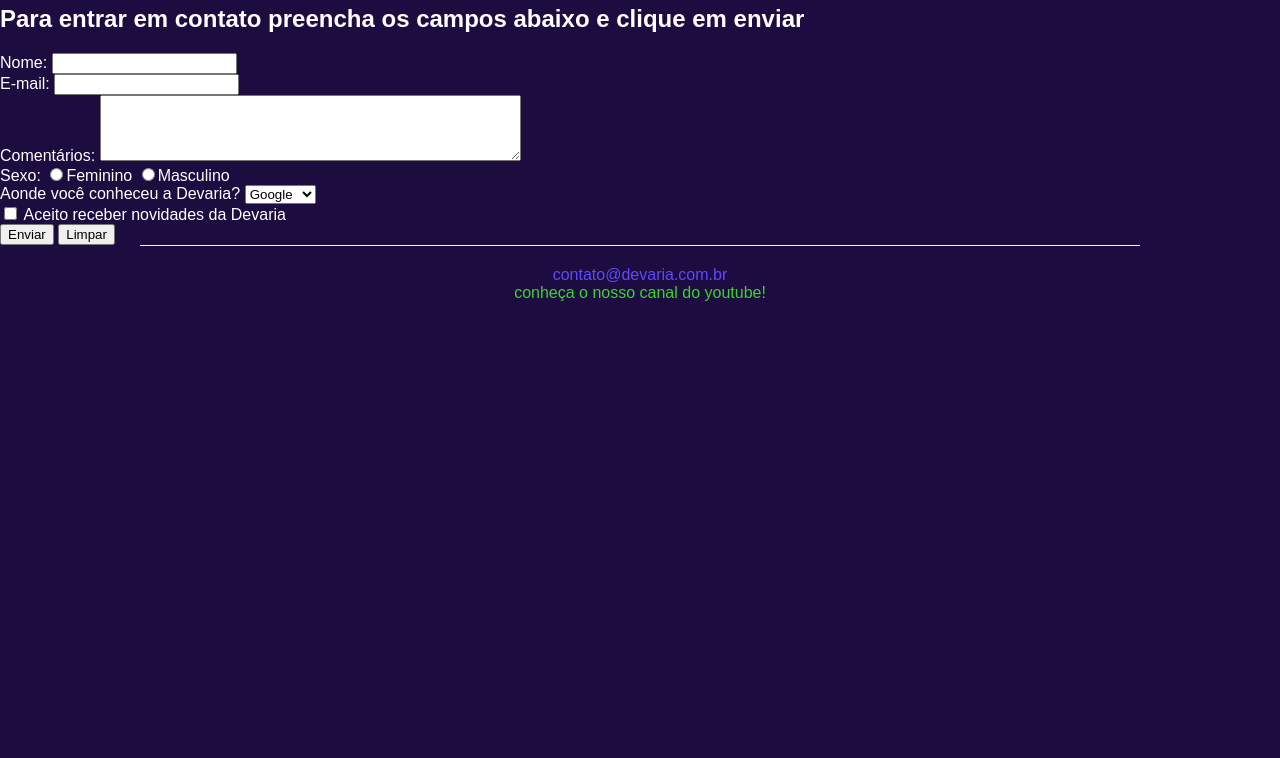
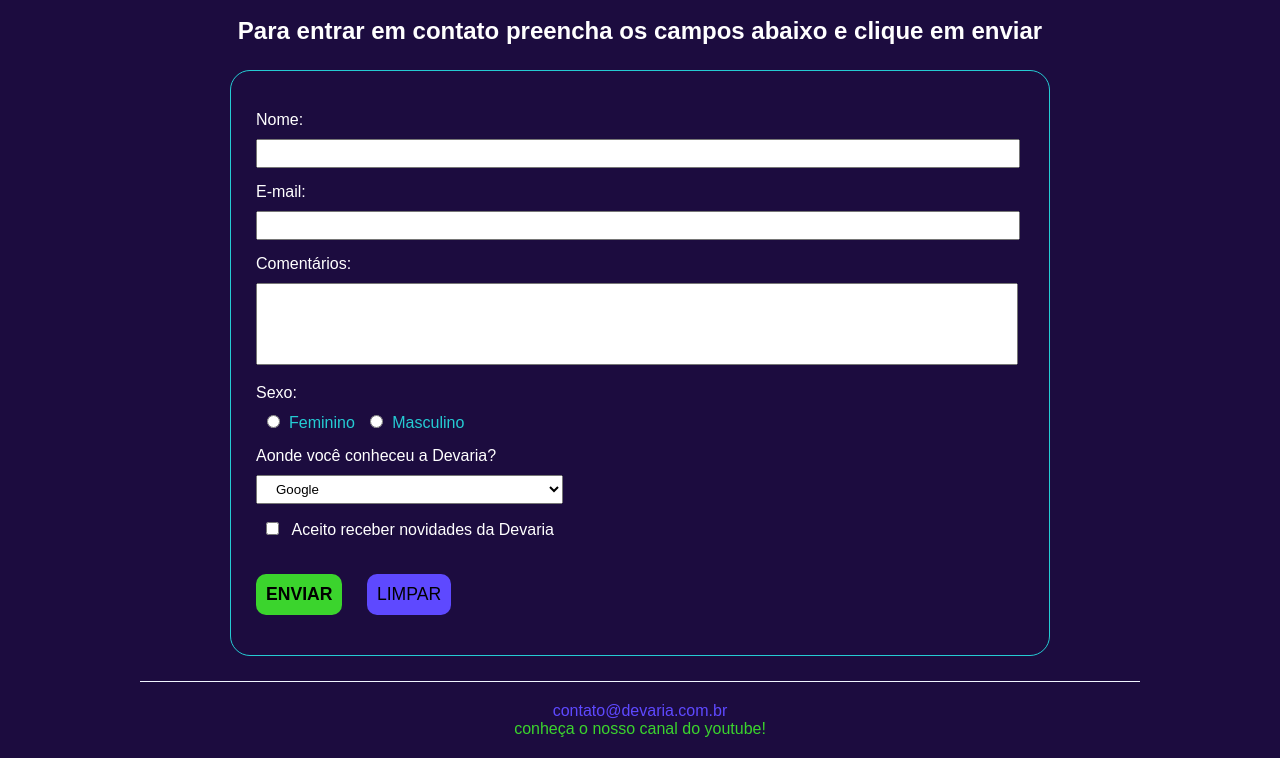
Before and after one commit to Jorgeluizgarcia/Projeto-Mini-Site-CSS-2023, a plain HTML site: page FaleConosco.html in a window 1280 px wide. Shown: the part 168-926 px from the top of the page. Before the commit the page ends 800 px from the top, so only its background shows below. Drawn offline with Linux system fonts and the light colour scheme.

Commit message:
home, pagina professores e fale conosco

```diff
--- a/FaleConosco.html
+++ b/FaleConosco.html
@@ -7,7 +7,7 @@
         <link rel="stylesheet" href="public/css/devaria.css" />
         <link rel="stylesheet" href="public/css/footer.css" />
         <link rel="stylesheet" href="public/css/header.css" />
-        <link rel="stylesheet" href="public/css/fale-conosco.css" />
+        <link rel="stylesheet" href="public/css/faleconosco.css" />
     </head>
     <body>
         <header>
@@ -23,8 +23,8 @@
             </nav>
         </header>
         <main>
-            <h1>Fale com a devaria através dessa página</h1>
-            <h2>Para entrar em contato preencha os campos abaixo e clique em enviar</h2>
+            <h1 class="title text-center">Fale com a devaria através dessa página</h1>
+            <h2 class="sub-title text-center">Para entrar em contato preencha os campos abaixo e clique em enviar</h2>
             <form action="Home.html" class="contact-form margin-horizontal-20px">
                 <div>
                     <label>Nome:</label>
--- a/public/css/devaria.css
+++ b/public/css/devaria.css
@@ -28,6 +28,11 @@ h1.title {
     text-align: center;
 }
 
+.margin-horizontal-20px {
+    margin-left: 20px;
+    margin-right: 20px;
+}
+
 @media screen and (min-width: 992px) {
     .width-50pct-desktop {
         width: 50% !important;
--- a/public/css/faleconosco.css
+++ b/public/css/faleconosco.css
@@ -1 +1,90 @@
 /* Estilos relacionados a pagina de fale conosco */
+
+.sub-title {
+    margin: 0 20px;
+}
+
+main .contact-form  > div {
+    margin: 15px 0;
+}
+
+main .contact-form > div label {
+    display: block;
+    margin-bottom: 10px;
+}
+
+main .contact-form input,
+main .contact-form select,
+main .contact-form textarea {
+    width: 90%;
+    padding: 5px 15px;
+    outline-color: #3bd42d;
+}
+
+main .contact-form select {
+    width: 100%;
+}
+
+main .contact-form textarea {
+    resize: none;
+    padding-top: 15px;
+}
+
+main .contact-form > div input[type="radio"],
+main .contact-form > div input[type="checkbox"] {
+    width: 25px;
+}
+
+main .contact-form > div:nth-child(4) span {
+    color: #25cbd3;
+}
+
+main .contact-form > div input[type="submit"],
+main .contact-form > div input[type="reset"] {
+    width: 100%;
+    margin-top: 20px;
+    border: none;
+    text-transform: uppercase;
+    border-radius: 10px;
+    font-size: 1.1em;
+}
+
+main .contact-form > div input[type="submit"] {
+    background-color: #3bd42d;
+    padding: 10px;
+    font-weight: bold
+}
+
+main .contact-form > div input[type="reset"] {
+    background-color: #5e49ff;
+}
+
+@media screen and (min-width: 992px) {
+    main .contact-form {
+        width: 60%;
+        border: 1px solid #25cbd3;
+        border-radius: 20px;
+        padding: 25px;
+        margin: 25px auto;
+    }
+
+    main .contact-form input,
+    main .contact-form textarea {
+        width: 95%;
+    }
+
+    main .contact-form select {
+        width: 40%;
+    }
+
+    main .contact-form > div input[type="submit"],
+    main .contact-form > div input[type="reset"] {
+        width: auto;
+        padding: 10px;
+        outline: none;
+    }
+
+    main .contact-form > div input[type="submit"] {
+        margin-right: 20px;
+    }
+}
```
